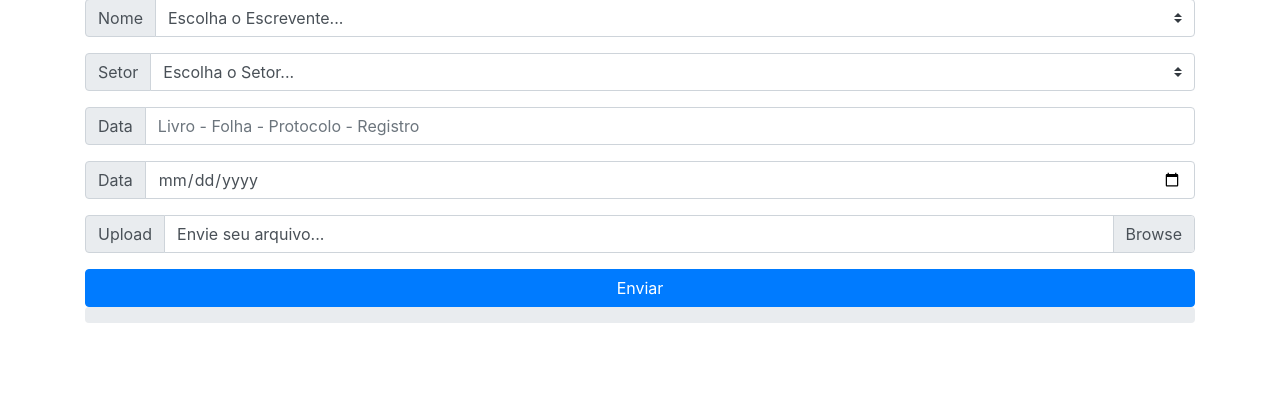
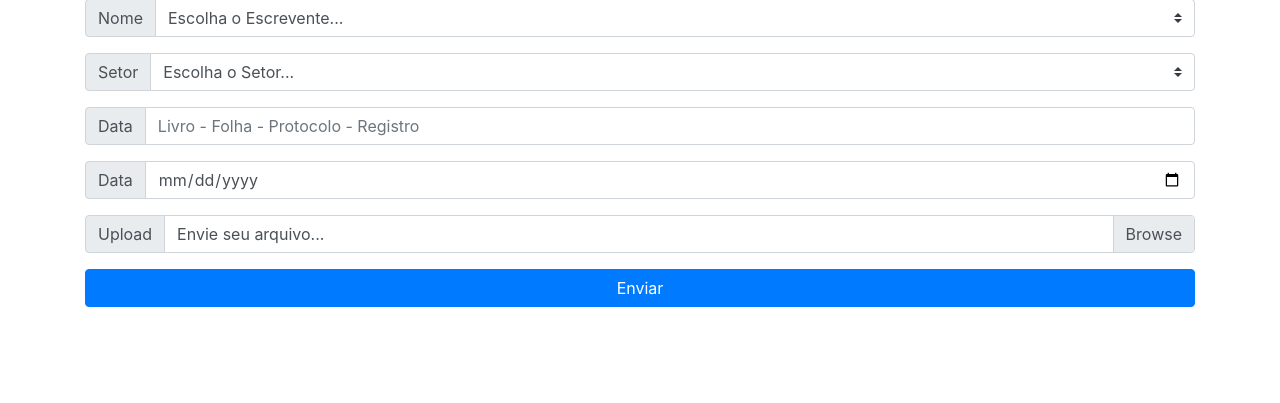
Before and after one commit to keniopf/Upload-Php, a PHP site: page / in a window 1280 px wide. Shown: the part 115-518 px from the top of the page. Run offline with PHP 8.4, Linux system fonts and the light colour scheme; some libraries are stand-ins or nearby versions.

Commit message:
Barra de Progresso OK

```diff
--- a/index.php
+++ b/index.php
@@ -10,11 +10,11 @@ session_start();
     <meta charset="utf-8">
     <meta name="viewport" content="width=device-width, initial-scale=1, shrink-to-fit=no">
 
-    <!-- Bootstrap CSS -->
-    <link rel="stylesheet" href="https://stackpath.bootstrapcdn.com/bootstrap/4.5.0/css/bootstrap.min.css"
-        integrity="sha384-9aIt2nRpC12Uk9gS9baDl411NQApFmC26EwAOH8WgZl5MYYxFfc+NcPb1dKGj7Sk" crossorigin="anonymous">
+    <script src="https://code.jquery.com/jquery-3.5.1.js" integrity="sha256-QWo7LDvxbWT2tbbQ97B53yJnYU3WhH/C8ycbRAkjPDc=" crossorigin="anonymous"></script>
 
-    <script src="jquery.form.js" type="text/javascript"></script>
+    <!-- <script src="./jquery.form.js" type="text/javascript"></script> -->
+
+    <script src="http://malsup.github.com/jquery.form.js"></script>
     <script>
     $(document).ready(function() {
 
@@ -34,7 +34,7 @@ session_start();
                         console.log("Error: " + data);
                     },
                     dataType: 'json',
-                    url: " functions.php "
+                    url: " upload.php "
                 }).submit();
             }
         });
@@ -42,6 +42,10 @@ session_start();
     });
     </script>
 
+
+  <!-- Bootstrap CSS -->
+  <link rel="stylesheet" href="https://stackpath.bootstrapcdn.com/bootstrap/4.5.0/css/bootstrap.min.css"
+        integrity="sha384-9aIt2nRpC12Uk9gS9baDl411NQApFmC26EwAOH8WgZl5MYYxFfc+NcPb1dKGj7Sk" crossorigin="anonymous">
 
 
 
@@ -130,8 +134,8 @@ session_start();
 
 
 
-        <div class="progress" >
-                <div class="progress-bar progress-bar-success progress-bar-striped" id="progress_bar" role="progressbar"
+        <div class="progress mt-1" style="display:none" >
+                <div class="progress-bar " id="progress_bar" role="progressbar"
                     aria-valuenow="40" aria-valuemin="0" aria-valuemax="100" style="width: 0%">
                     <span class="sr-only">0% Complete (success)</span>
                 </div>
@@ -146,9 +150,9 @@ session_start();
 
     <!-- Optional JavaScript -->
     <!-- jQuery first, then Popper.js, then Bootstrap JS -->
-    <script src="https://code.jquery.com/jquery-3.5.1.slim.min.js"
+     <!--<script src="https://code.jquery.com/jquery-3.5.1.slim.min.js"
         integrity="sha384-DfXdz2htPH0lsSSs5nCTpuj/zy4C+OGpamoFVy38MVBnE+IbbVYUew+OrCXaRkfj" crossorigin="anonymous">
-    </script>
+    </script>-->
     <script src="https://cdn.jsdelivr.net/npm/popper.js@1.16.0/dist/umd/popper.min.js"
         integrity="sha384-Q6E9RHvbIyZFJoft+2mJbHaEWldlvI9IOYy5n3zV9zzTtmI3UksdQRVvoxMfooAo" crossorigin="anonymous">
     </script>
```
